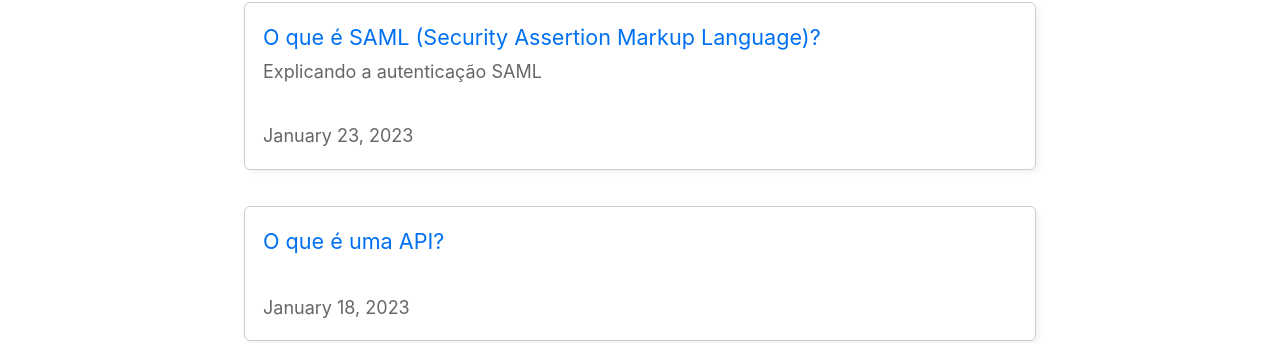
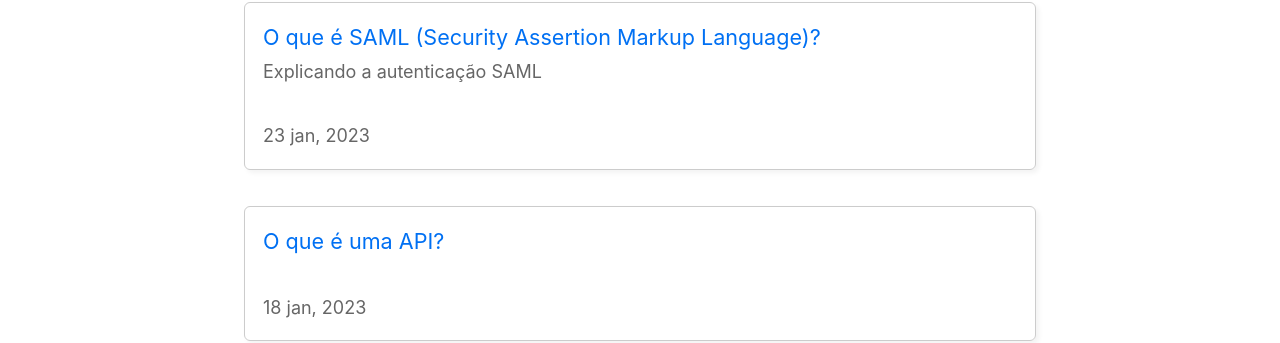
Before and after one commit to lipe-pepe/personal-site, a Next.js app: page / in a window 1280 px wide. Shown: the part 483-826 px from the top of the page. Built offline with nearby package versions, Linux system fonts and the light colour scheme.

Commit message:
Changed date locale

```diff
--- a/components/date.tsx
+++ b/components/date.tsx
@@ -1,6 +1,12 @@
 import { parseISO, format } from "date-fns";
+import { pt } from "date-fns/locale";
 
 export default function Date({ dateString }: { dateString: string }) {
   const date = parseISO(dateString);
-  return <time dateTime={dateString}>{format(date, "LLLL d, yyyy")}</time>;
+
+  return (
+    <time dateTime={dateString}>
+      {format(date, "dd MMM, yyyy", { locale: pt })}
+    </time>
+  );
 }
```
